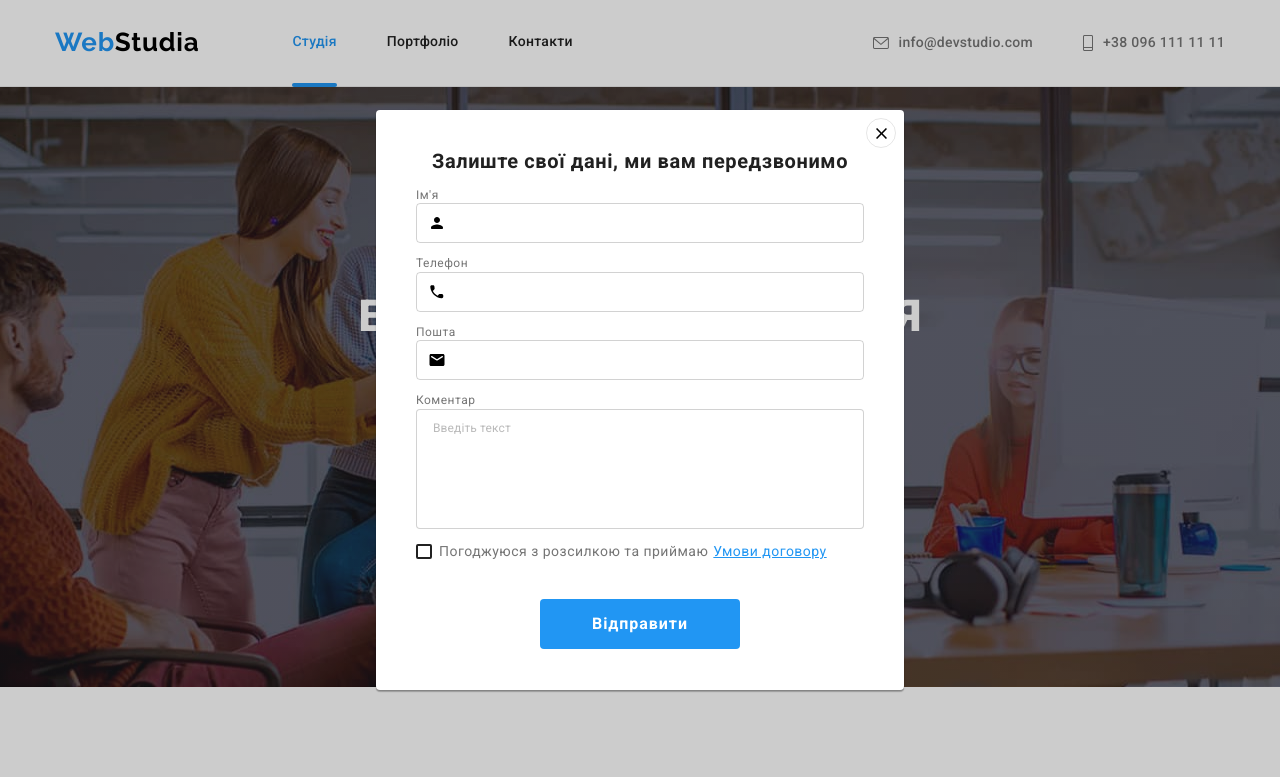
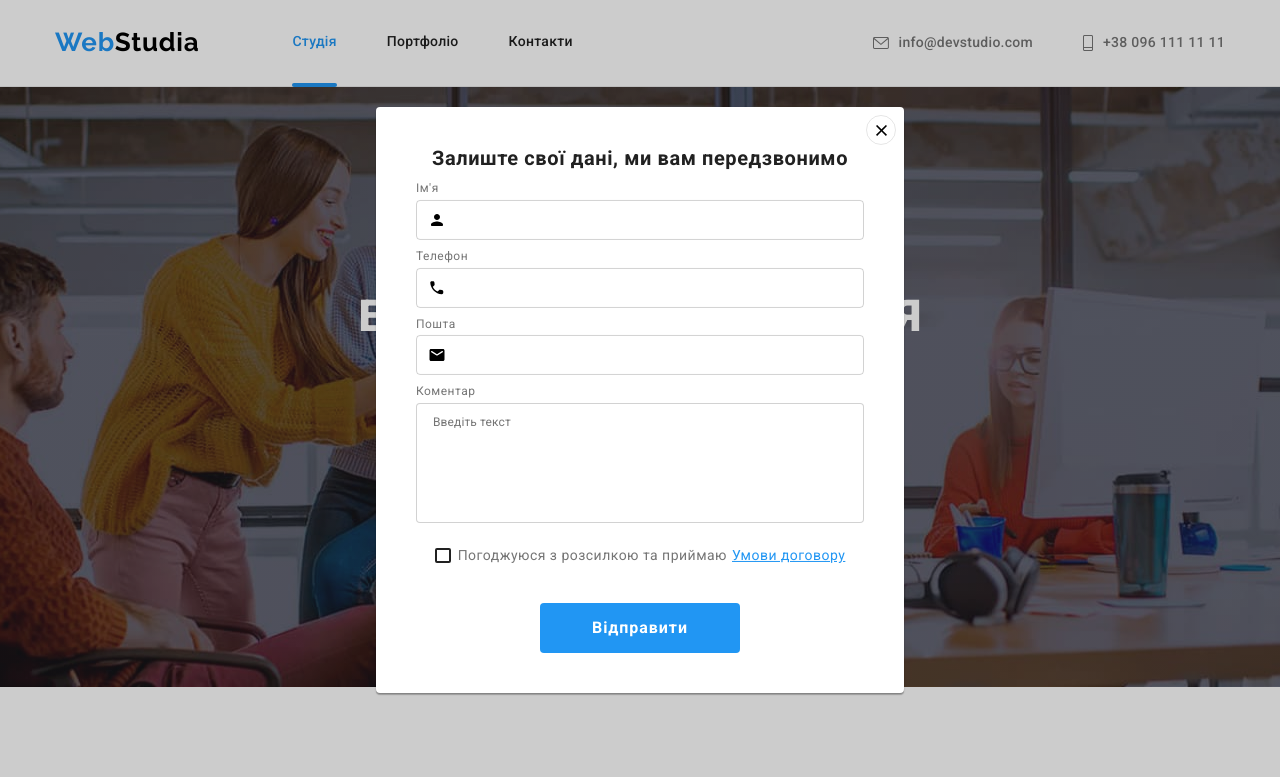
Before and after one commit to Yuliya1902/goit-markup-hw-06, a plain HTML site: page index.html in a window 1280 px wide. Both pictures are taken after a click on the button "Замовити послугу". Shown: the top 777 px of the page. Drawn offline with nearby package versions, Linux system fonts and the light colour scheme.

Commit message:
error correction 2hw6

```diff
--- a/css/styles.css
+++ b/css/styles.css
@@ -722,6 +722,7 @@ box-shadow: 0px 3px 1px rgba(0, 0, 0, 0.1), 0px 1px 2px rgba(0, 0, 0, 0.08), 0px
     display: flex;
     align-items: center;
     justify-content: space-between;
+    align-items: baseline
 }
 .footer-form {
     display: flex;
@@ -884,6 +885,7 @@ box-shadow: 0px 3px 1px rgba(0, 0, 0, 0.1), 0px 1px 2px rgba(0, 0, 0, 0.08), 0px
     background-color: transparent;
     padding-left: 42px;
     outline: transparent;
+    font-size: 12px;
 }
 .modal-input::placeholder {
     font-style: normal;
@@ -929,6 +931,7 @@ box-shadow: 0px 3px 1px rgba(0, 0, 0, 0.1), 0px 1px 2px rgba(0, 0, 0, 0.08), 0px
     font-size: 12px;
     color: #757575;
     margin-bottom: 4px;
+    display: block;
 
 }
 .modal-coment {
@@ -946,9 +949,11 @@ box-shadow: 0px 3px 1px rgba(0, 0, 0, 0.1), 0px 1px 2px rgba(0, 0, 0, 0.08), 0px
 }
 .modal-coment:focus {
     border-color: #2196F3;
+
 }
 .modal-field {
     margin-bottom: 10px;
+    font-size: 12px;
 }
 .check-text {
     font-size: 14px;
@@ -956,7 +961,8 @@ box-shadow: 0px 3px 1px rgba(0, 0, 0, 0.1), 0px 1px 2px rgba(0, 0, 0, 0.08), 0px
     display: flex;
     position: relative;
     align-items: center;
-    margin-bottom: 40px;
+    justify-content: center;
+    padding: 10px 0 30px;
 }
 .check-text span {
     width: 16px;
--- a/index.html
+++ b/index.html
@@ -445,7 +445,8 @@
                     <label for="user-text" class="input-label"><span class="input-nome">Коментар</span></label>
                     <textarea name="user-text"
                               id="user-text"
-                              class="modal-coment">Введіть текст</textarea>
+                              class="modal-coment"
+                              placeholder="Введіть текст"></textarea>
                 </div>
                 <div class="modal-field">
                     <input type="checkbox"
```
